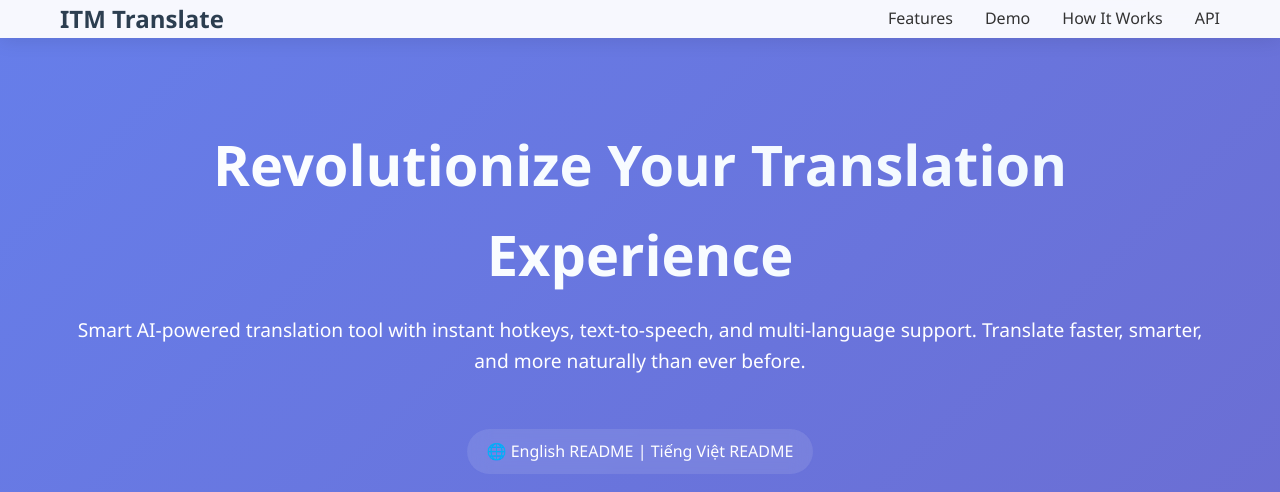
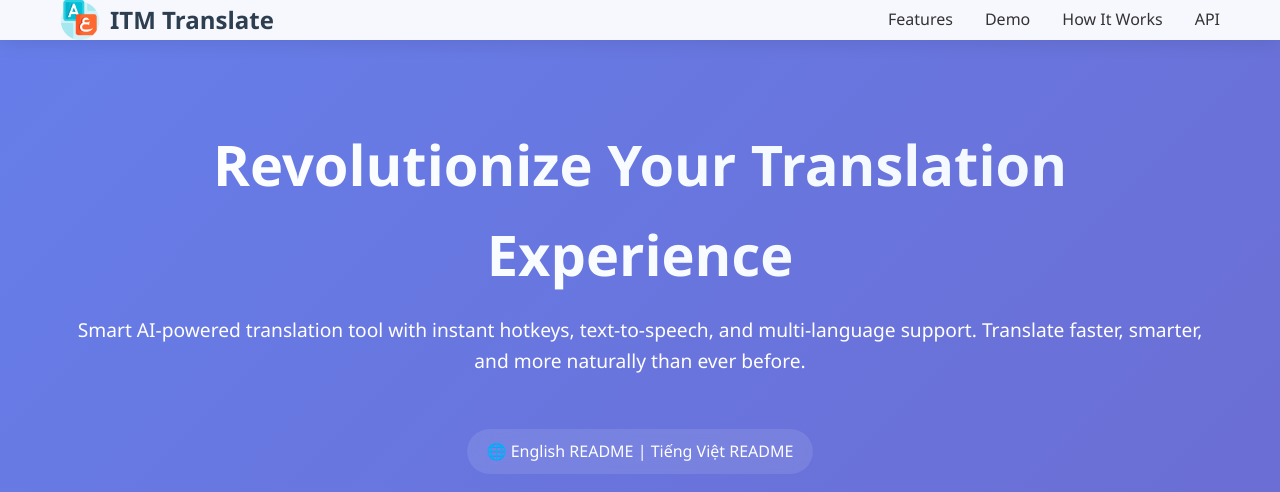
Before and after one commit to quockhanh112hubt/ITM_Translate, a plain HTML site: page docs/index.html in a window 1280 px wide. Shown: the top 492 px of the page. Drawn offline with Linux system fonts and the light colour scheme.

Commit message:
Implement code changes to enhance functionality and improve performance

```diff
--- a/docs/css/style.css
+++ b/docs/css/style.css
@@ -42,6 +42,18 @@ nav {
     font-size: 1.5rem;
     font-weight: bold;
     color: #2c3e50;
+    display: flex;
+    align-items: center;
+}
+
+.logo img {
+    height: 40px;
+    width: auto;
+    transition: transform 0.3s;
+}
+
+.logo img:hover {
+    transform: scale(1.1);
 }
 
 .nav-links {
--- a/docs/index.html
+++ b/docs/index.html
@@ -10,7 +10,10 @@
 <body>
     <header>
         <nav class="container">
-            <div class="logo">ITM Translate</div>
+            <div class="logo">
+                <img src="images/Logo.png" alt="ITM Translate Logo" style="height: 40px; margin-right: 10px; vertical-align: middle;">
+                ITM Translate
+            </div>
             <ul class="nav-links">
                 <li><a href="#features">Features</a></li>
                 <li><a href="#screenshots">Demo</a></li>
```
Also changed, not shown: docs/images/Logo.png (added).
